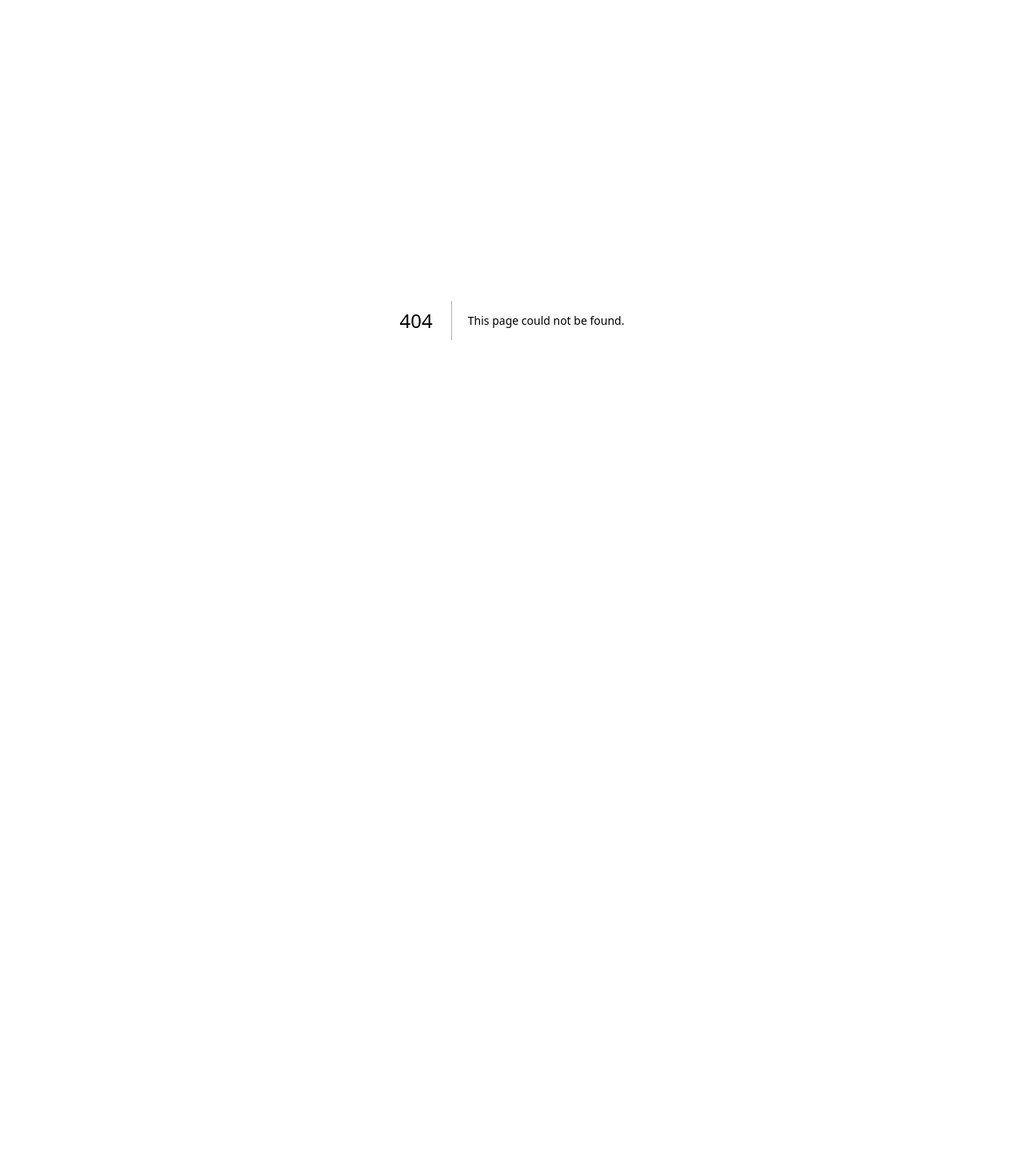
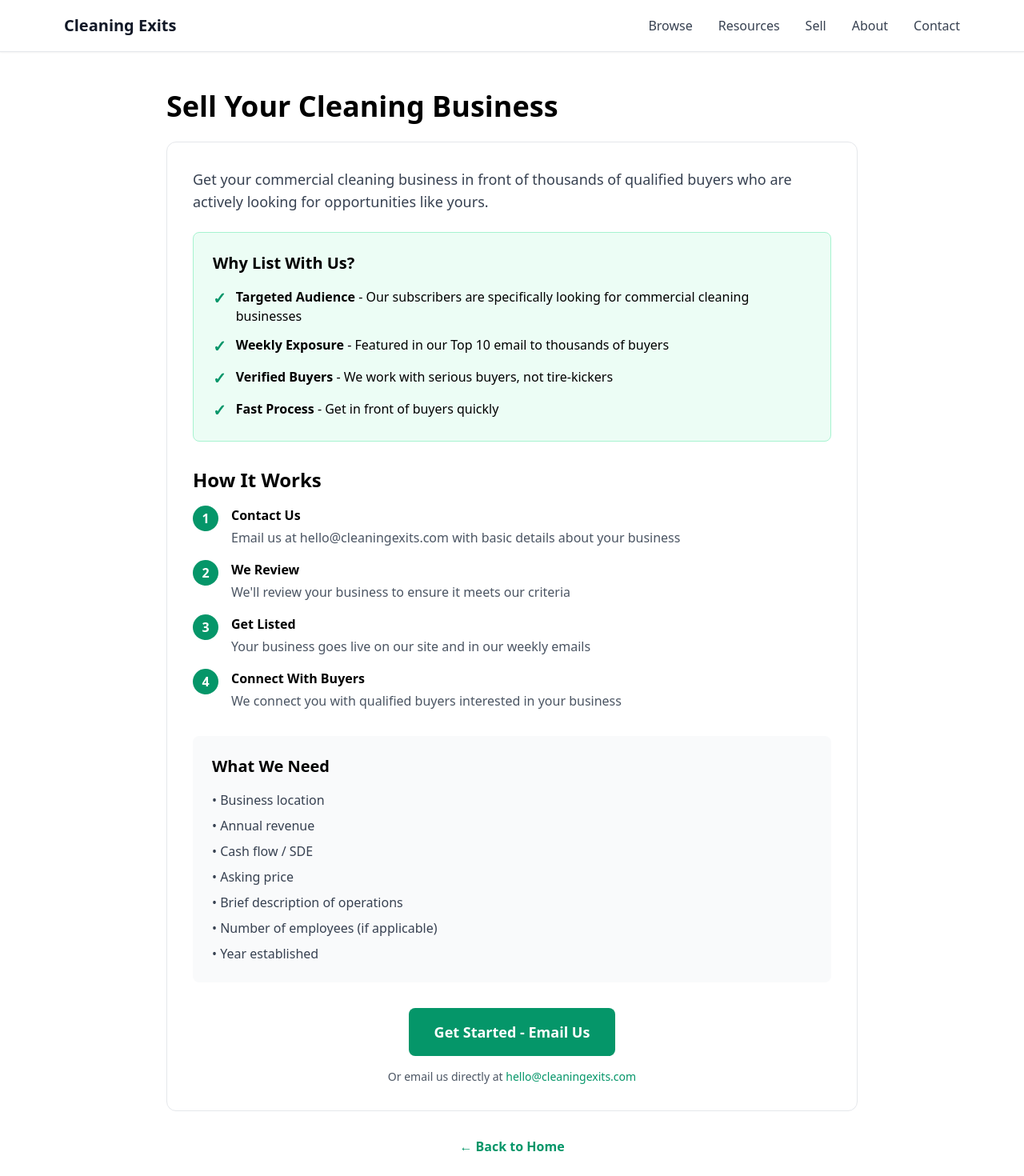
Before and after one commit to jeffsosville/cleaningexits, a Next.js app: page /sell in a window 1280 px wide. Before the commit this address had no page. Shown: the top 1470 px of the page at 80% size. Before the commit the page ends 800 px from the top, so only its background shows below. Built offline with nearby package versions, Linux system fonts and the light colour scheme.

Commit message:
Create Sell page for cleaning business listings

```diff
--- /dev/null
+++ b/pages/sell.tsx
@@ -0,0 +1,146 @@
+// pages/sell.tsx
+import Head from 'next/head';
+import Link from 'next/link';
+import Header from '../components/Header';
+import Footer from '../components/Footer';
+
+export default function Sell() {
+  return (
+    <>
+      <Head>
+        <title>Sell Your Cleaning Business | Cleaning Exits</title>
+        <meta name="description" content="Get your commercial cleaning business in front of thousands of serious buyers." />
+      </Head>
+
+      <Header />
+
+      <main className="mx-auto max-w-4xl px-4 py-12">
+        <h1 className="text-4xl font-bold mb-6">Sell Your Cleaning Business</h1>
+
+        <div className="bg-white rounded-xl border p-8 mb-8">
+          <p className="text-lg text-gray-700 mb-6">
+            Get your commercial cleaning business in front of thousands of qualified buyers
+            who are actively looking for opportunities like yours.
+          </p>
+
+          <div className="bg-emerald-50 border border-emerald-200 rounded-lg p-6 mb-8">
+            <h2 className="text-xl font-bold mb-4">Why List With Us?</h2>
+            <ul className="space-y-3">
+              <li className="flex items-start gap-3">
+                <span className="text-emerald-600 font-bold text-xl">✓</span>
+                <div>
+                  <strong>Targeted Audience</strong> - Our subscribers are specifically looking
+                  for commercial cleaning businesses
+                </div>
+              </li>
+              <li className="flex items-start gap-3">
+                <span className="text-emerald-600 font-bold text-xl">✓</span>
+                <div>
+                  <strong>Weekly Exposure</strong> - Featured in our Top 10 email to thousands of buyers
+                </div>
+              </li>
+              <li className="flex items-start gap-3">
+                <span className="text-emerald-600 font-bold text-xl">✓</span>
+                <div>
+                  <strong>Verified Buyers</strong> - We work with serious buyers, not tire-kickers
+                </div>
+              </li>
+              <li className="flex items-start gap-3">
+                <span className="text-emerald-600 font-bold text-xl">✓</span>
+                <div>
+                  <strong>Fast Process</strong> - Get in front of buyers quickly
+                </div>
+              </li>
+            </ul>
+          </div>
+
+          <div className="mb-8">
+            <h2 className="text-2xl font-bold mb-4">How It Works</h2>
+            <div className="space-y-4">
+              <div className="flex gap-4">
+                <div className="flex-shrink-0 w-8 h-8 bg-emerald-600 text-white rounded-full flex items-center justify-center font-bold">
+                  1
+                </div>
+                <div>
+                  <h3 className="font-semibold mb-1">Contact Us</h3>
+                  <p className="text-gray-600">
+                    Email us at hello@cleaningexits.com with basic details about your business
+                  </p>
+                </div>
+              </div>
+              <div className="flex gap-4">
+                <div className="flex-shrink-0 w-8 h-8 bg-emerald-600 text-white rounded-full flex items-center justify-center font-bold">
+                  2
+                </div>
+                <div>
+                  <h3 className="font-semibold mb-1">We Review</h3>
+                  <p className="text-gray-600">
+                    We'll review your business to ensure it meets our criteria
+                  </p>
+                </div>
+              </div>
+              <div className="flex gap-4">
+                <div className="flex-shrink-0 w-8 h-8 bg-emerald-600 text-white rounded-full flex items-center justify-center font-bold">
+                  3
+                </div>
+                <div>
+                  <h3 className="font-semibold mb-1">Get Listed</h3>
+                  <p className="text-gray-600">
+                    Your business goes live on our site and in our weekly emails
+                  </p>
+                </div>
+              </div>
+              <div className="flex gap-4">
+                <div className="flex-shrink-0 w-8 h-8 bg-emerald-600 text-white rounded-full flex items-center justify-center font-bold">
+                  4
+                </div>
+                <div>
+                  <h3 className="font-semibold mb-1">Connect With Buyers</h3>
+                  <p className="text-gray-600">
+                    We connect you with qualified buyers interested in your business
+                  </p>
+                </div>
+              </div>
+            </div>
+          </div>
+
+          <div className="bg-gray-50 rounded-lg p-6 mb-8">
+            <h2 className="text-xl font-bold mb-4">What We Need</h2>
+            <ul className="space-y-2 text-gray-700">
+              <li>• Business location</li>
+              <li>• Annual revenue</li>
+              <li>• Cash flow / SDE</li>
+              <li>• Asking price</li>
+              <li>• Brief description of operations</li>
+              <li>• Number of employees (if applicable)</li>
+              <li>• Year established</li>
+            </ul>
+          </div>
+
+          <div className="text-center">
+            <a
+              href="mailto:hello@cleaningexits.com?subject=Interested in Listing My Cleaning Business"
+              className="inline-block px-8 py-4 bg-emerald-600 text-white font-bold text-lg rounded-lg hover:bg-emerald-700 transition"
+            >
+              Get Started - Email Us
+            </a>
+            <p className="mt-4 text-sm text-gray-600">
+              Or email us directly at{' '}
+              <a href="mailto:hello@cleaningexits.com" className="text-emerald-600 hover:underline">
+                hello@cleaningexits.com
+              </a>
+            </p>
+          </div>
+        </div>
+
+        <div className="text-center">
+          <Link href="/" className="text-emerald-600 hover:text-emerald-700 font-semibold">
+            ← Back to Home
+          </Link>
+        </div>
+      </main>
+
+      <Footer />
+    </>
+  );
+}
```
